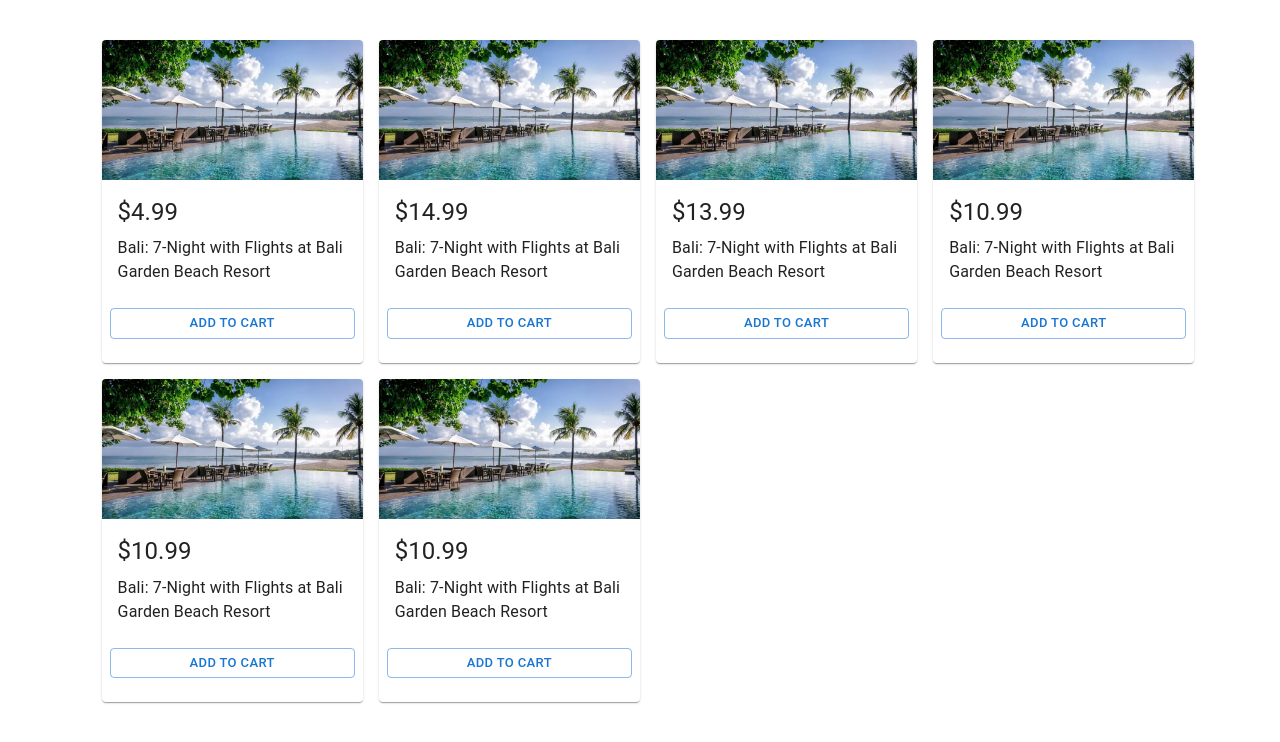
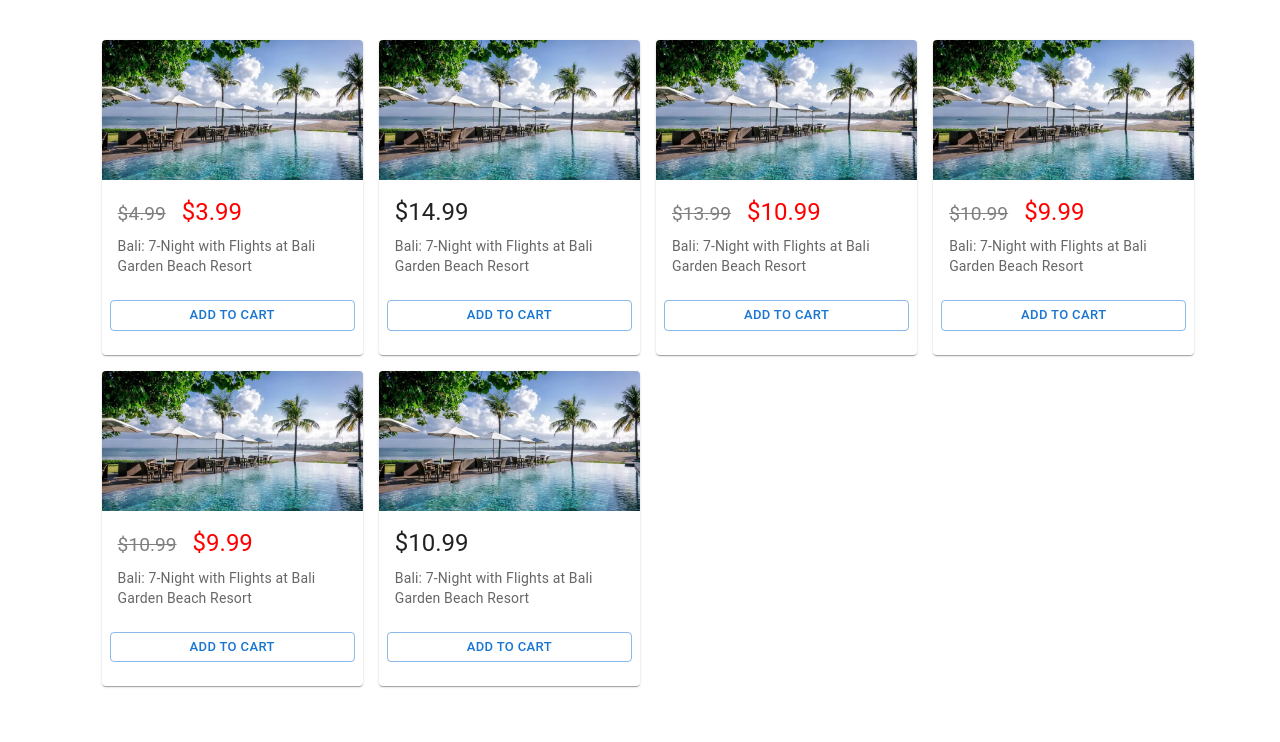
Before and after one commit to badbadgao/yizitrade, a React (Create React App) app: page / in a window 1280 px wide. Shown: the top 742 px of the page. Built offline with nearby package versions, Linux system fonts and the light colour scheme.

Commit message:
add original price (#4)

```diff
--- a/src/components/ProductItem.tsx
+++ b/src/components/ProductItem.tsx
@@ -7,6 +7,8 @@
 import CardActions from '@mui/material/CardActions';
 import Button from '@mui/material/Button';
 import CardActionArea from '@mui/material/CardActionArea';
+import Box from '@mui/material/Box';
+
 import styled from '@emotion/styled';
 
 import './Product.scss';
@@ -14,23 +16,42 @@
   product: TProduct;
 }
 
+interface ICurrentPriceProps {
+  isOnSale: boolean;
+}
+
 const StyledButton = styled(Button)`
   width: 100%;
   margin-bottom: 16px;
 `;
 
+const StyledOriginalPrice = styled(Box)`
+  text-decoration: line-through;
+  color: grey;
+  font-size: 1.2rem;
+  margin-right: 16px;
+`;
+
+const StyledCurrentPrice = styled(Box)`
+  color: ${(props: ICurrentPriceProps) => (props.isOnSale ? 'red' : 'inherit;')};
+`;
+
 const ProductItem = (props: IProps): JSX.Element => {
   const { product } = props;
 
+  const isOnSale = product.originalPrice != product.currentPrice;
   return (
     <Card>
       <CardActionArea>
         <CardMedia component="img" height="140" image={`${bali}`} alt="green iguana" />
         <CardContent>
           <Typography gutterBottom variant="h5" component="div">
-            {`$${product.price}`}
+            {isOnSale && <StyledOriginalPrice component="span">{`$${product.originalPrice}`}</StyledOriginalPrice>}
+            <StyledCurrentPrice isOnSale={isOnSale} component="span">{`$${product.currentPrice}`}</StyledCurrentPrice>
           </Typography>
-          <Typography>Bali: 7-Night with Flights at Bali Garden Beach Resort</Typography>
+          <Typography variant="body2" color="text.secondary">
+            Bali: 7-Night with Flights at Bali Garden Beach Resort
+          </Typography>
         </CardContent>
       </CardActionArea>
       <CardActions>
--- a/src/services/models/product.ts
+++ b/src/services/models/product.ts
@@ -2,7 +2,9 @@
   name: string;
   description: string;
   qualityInStock: number;
-  price: number;
+  currentPrice?: number;
+  originalPrice: number;
+  discountOff?: number;
   priceUnit: string;
   id: string;
   soldQty: number;
--- a/src/services/productService.ts
+++ b/src/services/productService.ts
@@ -1,11 +1,16 @@
 import TProduct from './models/product';
 
+/**
+ * Discount off applies
+ */
 const products: TProduct[] = [
   {
     name: 'Garlic',
     qualityInStock: 1200,
     description: 'Local garlic',
-    price: 4.99,
+    currentPrice: 3.99,
+    originalPrice: 4.99,
+    discountOff: 0,
     priceUnit: 'Each',
     id: '1',
     soldQty: 1043,
@@ -15,7 +20,9 @@
     name: 'Beef',
     description: 'New Zeland grass feed premium beef. This is the special beef you will never forget',
     qualityInStock: 120,
-    price: 14.99,
+    currentPrice: 14.99,
+    originalPrice: 14.99,
+    discountOff: 0,
     priceUnit: 'KG',
     id: '2',
     soldQty: 1033,
@@ -25,7 +32,9 @@
     name: 'Pork Ribs',
     description: 'New Zeland farm pork',
     qualityInStock: 100,
-    price: 13.99,
+    currentPrice: 10.99,
+    originalPrice: 13.99,
+    discountOff: 0,
     priceUnit: 'KG',
     id: '3',
     soldQty: 10233,
@@ -35,7 +44,9 @@
     name: 'Chicken Drums',
     description: 'New Zeland farm chicken',
     qualityInStock: 100,
-    price: 10.99,
+    currentPrice: 9.99,
+    originalPrice: 10.99,
+    discountOff: 0,
     priceUnit: 'KG',
     id: '4',
     soldQty: 10213,
@@ -45,7 +56,9 @@
     name: 'Chicken Drums',
     description: 'New Zeland farm chicken',
     qualityInStock: 100,
-    price: 10.99,
+    currentPrice: 9.99,
+    originalPrice: 10.99,
+    discountOff: 0,
     priceUnit: 'KG',
     id: '5',
     soldQty: 10213,
@@ -55,7 +68,8 @@
     name: 'Chicken Drums',
     description: 'New Zeland farm chicken',
     qualityInStock: 100,
-    price: 10.99,
+    currentPrice: 10.99,
+    originalPrice: 10.99,
     priceUnit: 'KG',
     id: '6',
     soldQty: 10213,
```
